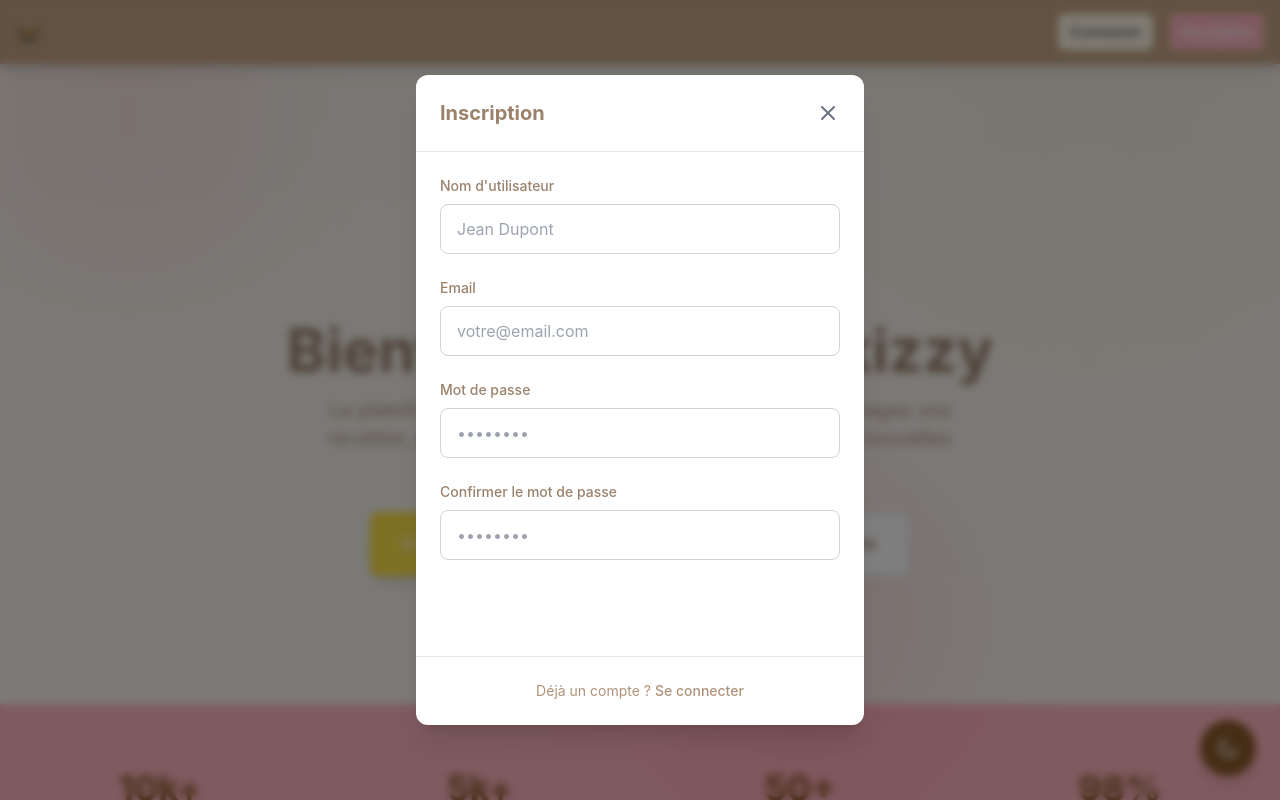
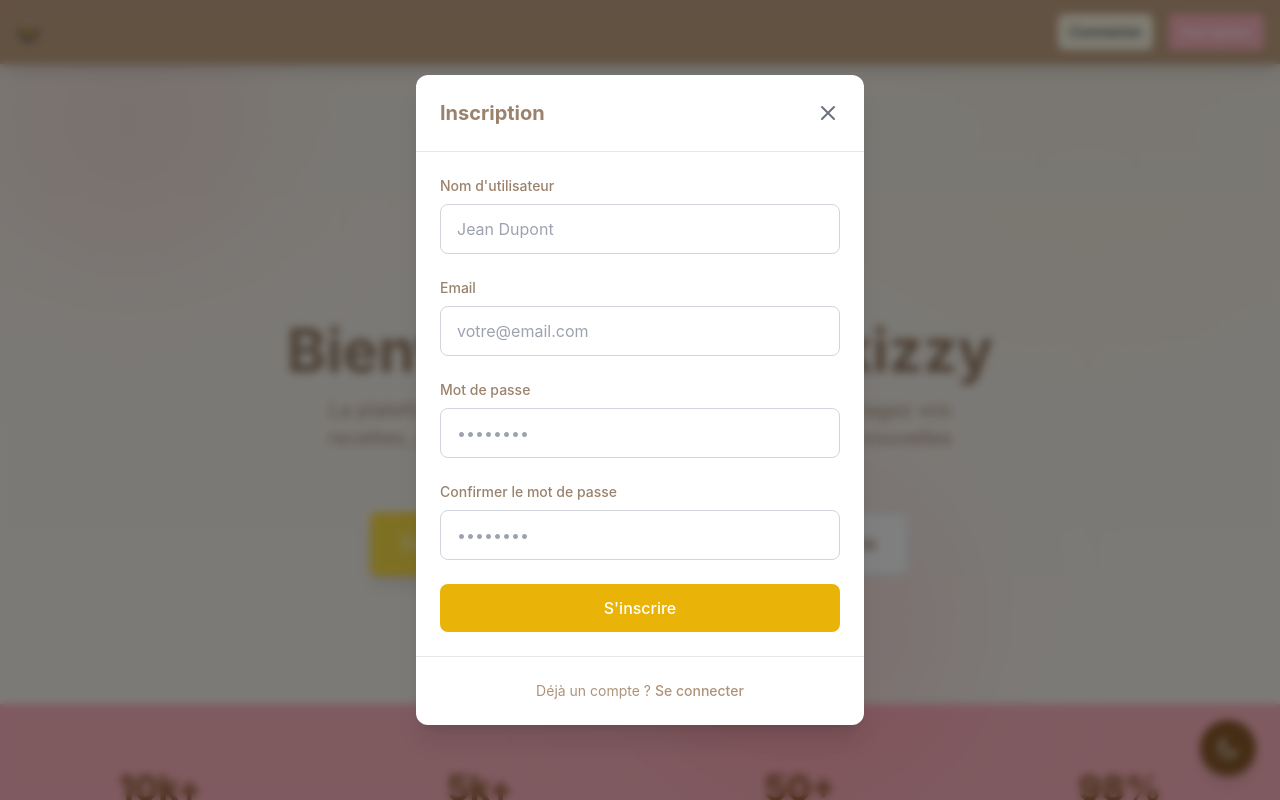
Before and after one commit to TOGBE23/Cookizzy, a React (Create React App) app in the folder frontend/: page / in a window 1280 px wide. Both pictures are taken after a click on the button "Commencer gratuitement". Shown: the top 800 px of the page. Built offline with nearby package versions, Linux system fonts and the light colour scheme.

Commit message:
Update Register.jsx

```diff
--- a/frontend/src/pages/Register.jsx
+++ b/frontend/src/pages/Register.jsx
@@ -143,7 +143,7 @@ const Register = ({ onSuccess }) => {
         whileTap={{ scale: 0.98 }}
         type="submit"
         disabled={isLoading}
-        className="w-full bg-primary-main dark:bg-primary-dark text-white py-3 px-4 rounded-lg hover:opacity-90 transition disabled:opacity-50 font-medium"
+        className="bg-yellow-500 w-full bg-primary-main dark:bg-primary-dark text-white py-3 px-4 rounded-lg hover:opacity-90 transition disabled:opacity-50 font-medium"
       >
         {isLoading ? 'Inscription en cours...' : "S'inscrire"}
       </motion.button>
```
